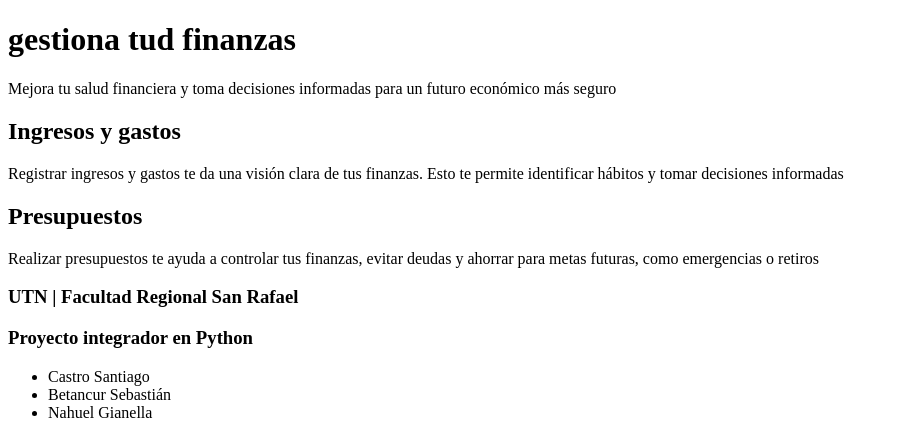
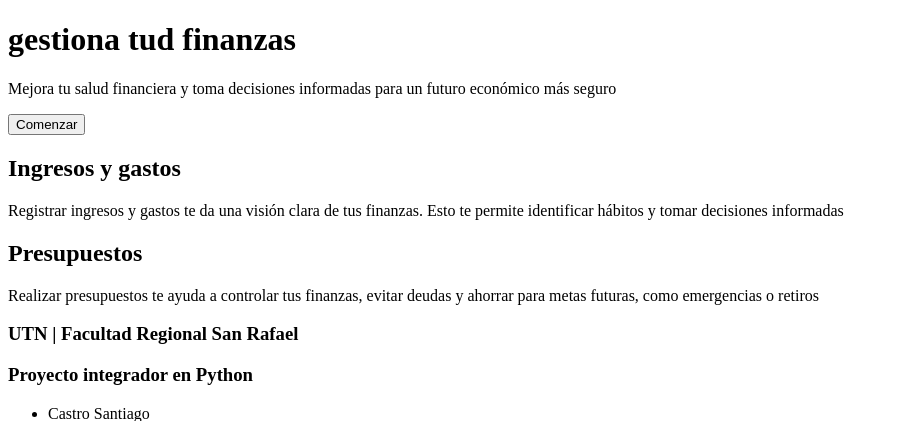
Before and after one commit to CodeStrong2023/Proyecto-Python-BrigadaBinaria, a Flask app: page / in a window 1280 px wide. Shown: the top 421 px of the page, without its empty margins (0-899 px from the left). Run offline with Flask 3, Linux system fonts and the light colour scheme.

Commit message:
Agregamos botón para redirigir a pág de ingresos y gastos

```diff
--- a/crud/templates/homepage.html
+++ b/crud/templates/homepage.html
@@ -8,6 +8,8 @@
 <body>
     <h1>gestiona tud finanzas</h1>
     <p>Mejora tu salud financiera y toma decisiones informadas para un futuro económico más seguro</p>
+
+    <button>Comenzar</button>
 
     <h2>Ingresos y gastos</h2>
     <p>Registrar ingresos y gastos te da una visión clara de tus finanzas. Esto te permite identificar hábitos y tomar decisiones informadas</p>
```
